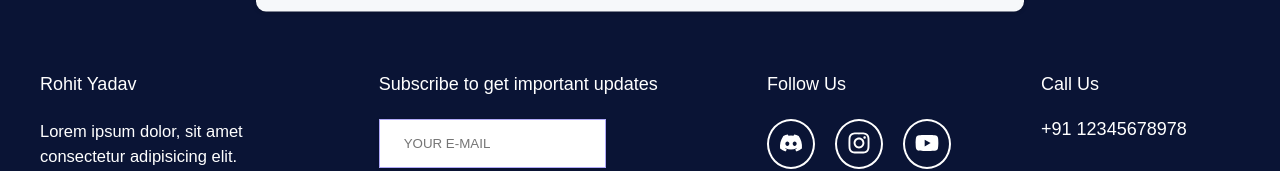
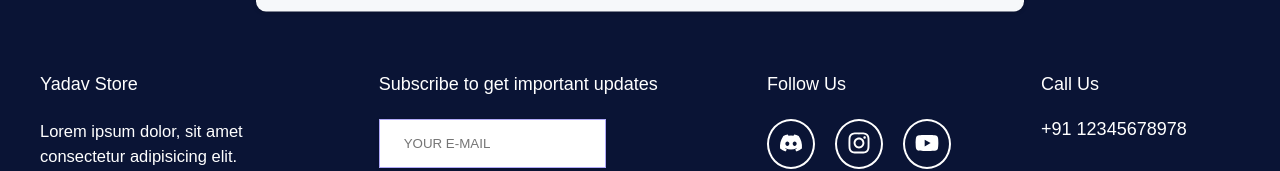
Before and after one commit to Rohit-Yadavv/YadavStore, a React (Create React App) app: page / in a window 1280 px wide. Shown: the part 2024-2195 px from the top of the page. Built offline with nearby package versions, Linux system fonts and the light colour scheme; no server answers; a web font is replaced by a local one.

Commit message:
updated name

```diff
--- a/src/components/Footer.js
+++ b/src/components/Footer.js
@@ -27,7 +27,7 @@ const Footer = () => {
         <footer>
           <div className="container grid grid-four-column">
             <div className="footer-about">
-              <h3>Rohit Yadav</h3>
+              <h3>Yadav Store</h3>
               <p>Lorem ipsum dolor, sit amet consectetur adipisicing elit. </p>
             </div>
             <div className="footer-subscribe">
```
